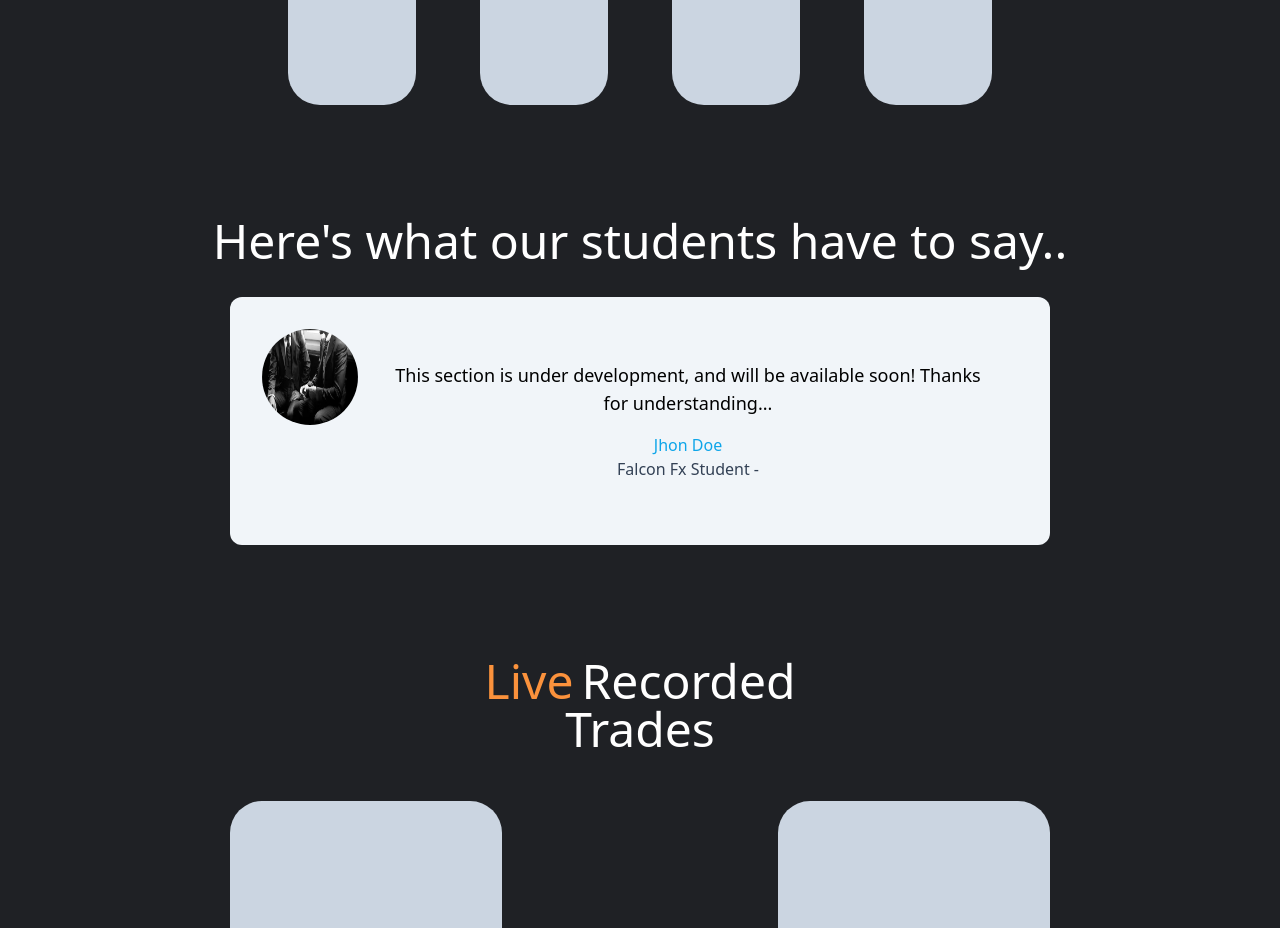
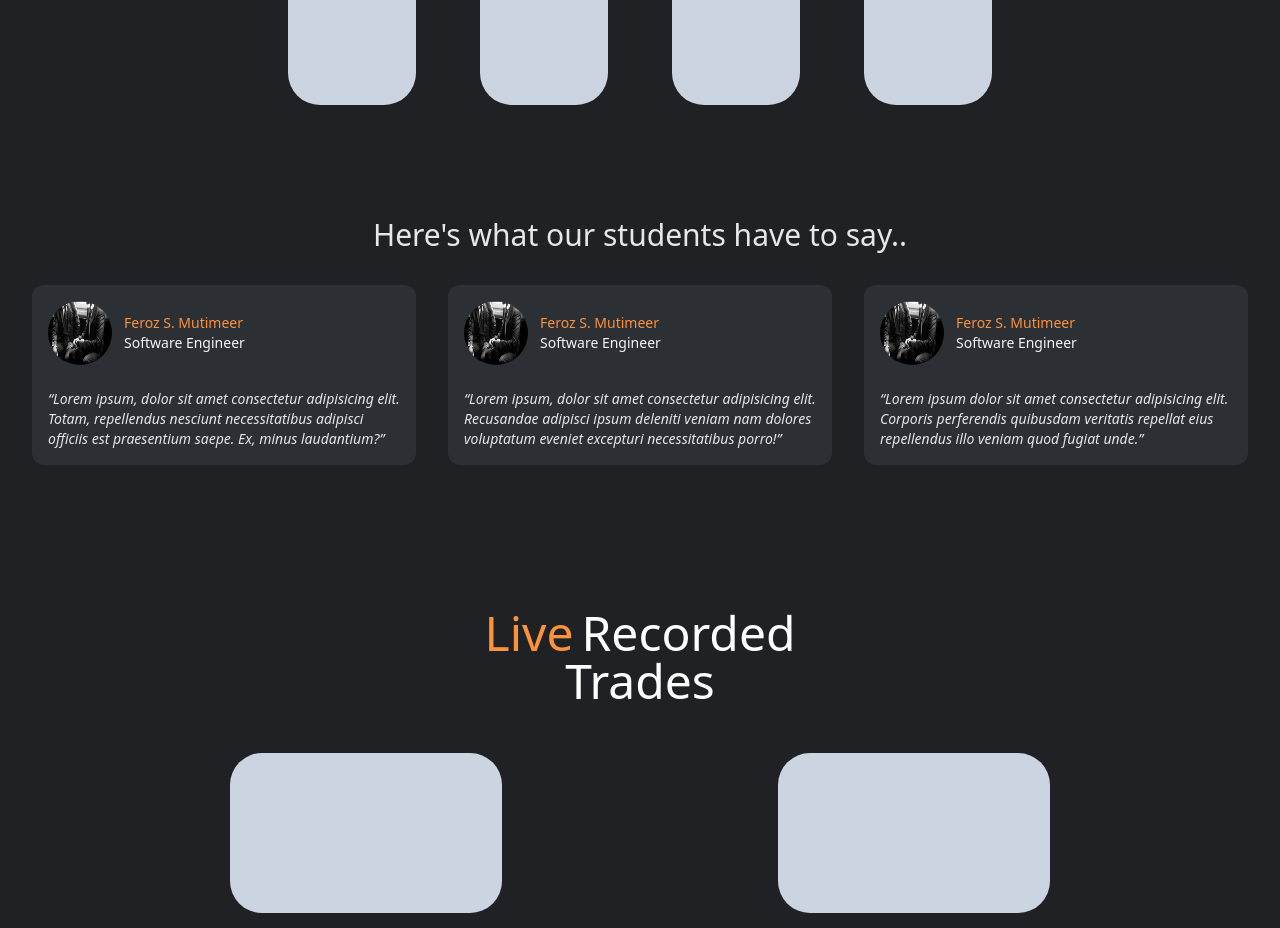
Before and after one commit to fsmutimeer/education-trading, a Next.js app: page / in a window 1280 px wide. Shown: the part 4540-5468 px from the top of the page. Built offline with nearby package versions, Linux system fonts and the light colour scheme.

Commit message:
cardds sections upadted

```diff
--- a/app/page.tsx
+++ b/app/page.tsx
@@ -203,37 +203,101 @@ export default function Home() {
       </div>
       {/* Page 7  */}
       <div className="flex-col bg-[#1F2125] h-auto pb-8 w-screen flex-wrap">
-        <div className=" container mx-auto w-full md:w-[80%]  flex-col  ">
+        <div className=" container mx-auto w-full  ">
           {/* Title */}
           <div className="pt-[4rem] mx-auto text-center w-full  ">
-            <h2 className="text-white text-xl md:text-5xl pt-4">
+            <h2 className="text-gray-200 text-xl md:text-3xl pt-4">
               Here's what our students have to say..
             </h2>
           </div>
           {/* Cards */}
-          <div className=" flex gap-16 flex-wrap w-full md:w-[80%] pt-8 mx-auto justify-center items-center">
+          <div className=" grid grid-cols-1 md:grid-cols-3 gap-8 p-8 w-full  pt-8 mx-auto justify-center items-center">
             {' '}
-            <figure className="md:flex bg-slate-100 rounded-xl p-8 dark:bg-slate-800">
+            <figure className="flex-col bg-[#2C2F34] rounded-xl p-4 dark:bg-[#2C2F34] ">
+              <div className="flex">
                 <Image
-                className="w-24 h-24  rounded-full mx-auto"
+                  className="w-16 h-16 rounded-full"
                   src="/about.JPG"
                   alt=""
                   width="384"
                   height="512"
                 />
-              <div className="pt-6 md:p-8 text-center space-y-4">
+                <figcaption className="font-medium p-3">
+                  <div className="text-orange-400 text-sm dark:text-orange-400">
+                    Feroz S. Mutimeer
+                  </div>
+                  <div className="text-slate-100 text-sm  dark:text-slate-100">
+                    Software Engineer
+                  </div>
+                </figcaption>
+              </div>
+
+              <div className="pt-6 space-y-4">
                 <blockquote>
-                  <p className="text-lg font-medium">
-                    This section is under development, and will be available
-                    soon! Thanks for understanding...
+                  <p className="text-sm text-gray-200 italic">
+                    “Lorem ipsum, dolor sit amet consectetur adipisicing elit.
+                    Totam, repellendus nesciunt necessitatibus adipisci officiis
+                    est praesentium saepe. Ex, minus laudantium?”
                   </p>
                 </blockquote>
-                <figcaption className="font-medium">
-                  <div className="text-sky-500 dark:text-sky-400">Jhon Doe</div>
-                  <div className="text-slate-700 dark:text-slate-500">
-                    Falcon Fx Student -
+              </div>
+            </figure>
+            <figure className="flex-col bg-[#2C2F34] rounded-xl p-4 dark:bg-[#2C2F34] ">
+              <div className="flex">
+                <Image
+                  className="w-16 h-16 rounded-full"
+                  src="/about.JPG"
+                  alt=""
+                  width="384"
+                  height="512"
+                />
+                <figcaption className="font-medium p-3">
+                  <div className="text-orange-400 text-sm dark:text-orange-400">
+                    Feroz S. Mutimeer
+                  </div>
+                  <div className="text-slate-100 text-sm  dark:text-slate-100">
+                    Software Engineer
                   </div>
                 </figcaption>
+              </div>
+
+              <div className="pt-6 space-y-4">
+                <blockquote>
+                  <p className="text-sm text-gray-200 italic">
+                    “Lorem ipsum, dolor sit amet consectetur adipisicing elit.
+                    Recusandae adipisci ipsum deleniti veniam nam dolores
+                    voluptatum eveniet excepturi necessitatibus porro!”
+                  </p>
+                </blockquote>
+              </div>
+            </figure>
+            <figure className="flex-col bg-[#2C2F34] rounded-xl p-4 dark:bg-[#2C2F34] ">
+              <div className="flex">
+                <Image
+                  className="w-16 h-16 rounded-full"
+                  src="/about.JPG"
+                  alt=""
+                  width="384"
+                  height="512"
+                />
+                <figcaption className="font-medium p-3">
+                  <div className="text-orange-400 text-sm dark:text-orange-400">
+                    Feroz S. Mutimeer
+                  </div>
+                  <div className="text-slate-100 text-sm  dark:text-slate-100">
+                    Software Engineer
+                  </div>
+                </figcaption>
+              </div>
+
+              <div className="pt-6 space-y-4">
+                <blockquote>
+                  <p className="text-sm text-gray-200 italic">
+                    “Lorem ipsum dolor sit amet consectetur adipisicing elit.
+                    Corporis perferendis quibusdam veritatis repellat eius
+                    repellendus illo veniam quod fugiat unde.”
+                  </p>
+                </blockquote>
               </div>
             </figure>
           </div>
```
Lines whose indentation alone changed are shown as unchanged.
